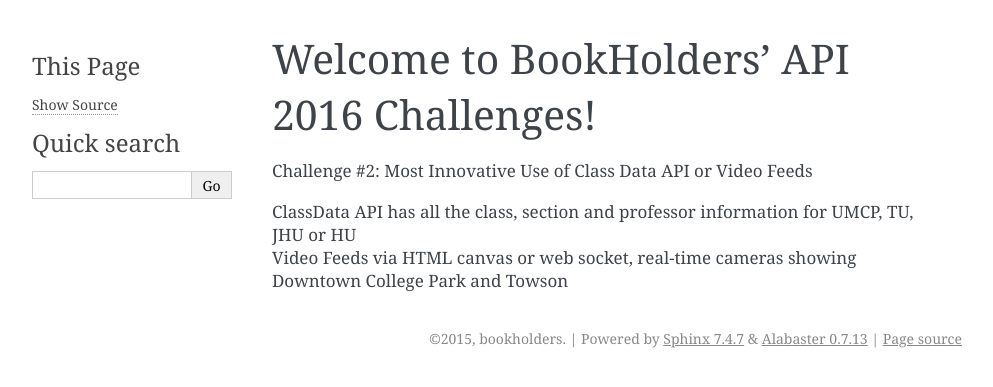
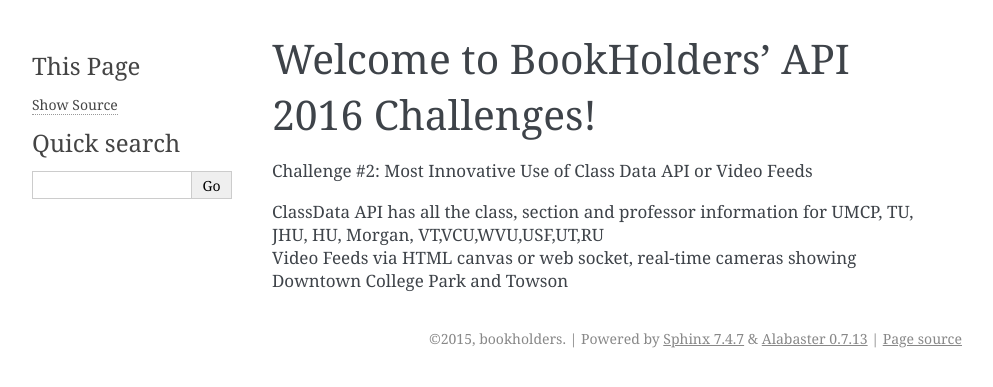
Before and after one commit to bookholders/classdataapi, a Sphinx documentation site: the page built from docs/genfirstpage.rst, in a window 1280 px wide. Shown: the top 387 px of the page, without its empty margins (148-1141 px from the left). Built offline with Sphinx 7.4.7, drawn with Linux system fonts in a browser that asks for light colours.

Commit message:
Update genfirstpage.rst

```diff
--- a/docs/genfirstpage.rst
+++ b/docs/genfirstpage.rst
@@ -3,5 +3,5 @@
 
 Challenge #2: Most Innovative Use of Class Data API or Video Feeds
 
-| ClassData API has all the class, section and professor information for UMCP, TU, JHU or HU
+| ClassData API has all the class, section and professor information for UMCP, TU, JHU, HU, Morgan, VT,VCU,WVU,USF,UT,RU
 | Video Feeds via HTML canvas or web socket, real-time cameras showing Downtown College Park and Towson
```
